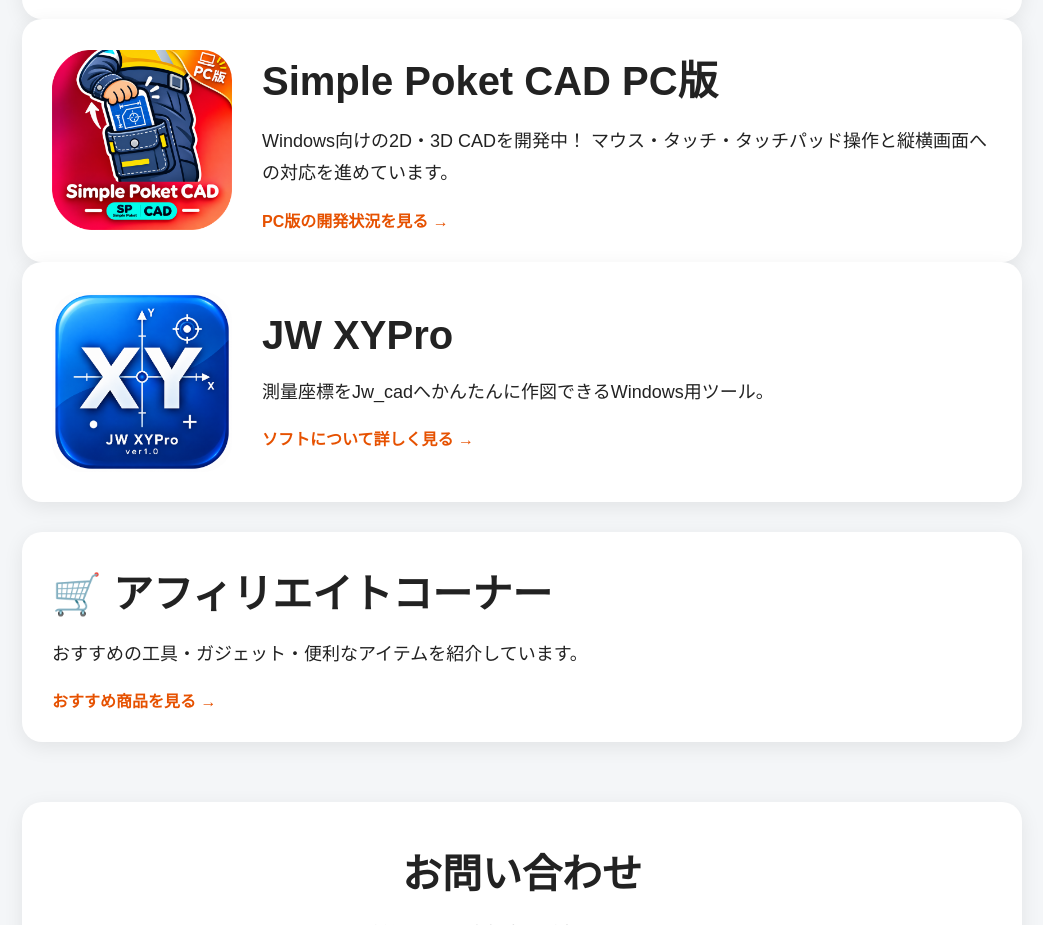
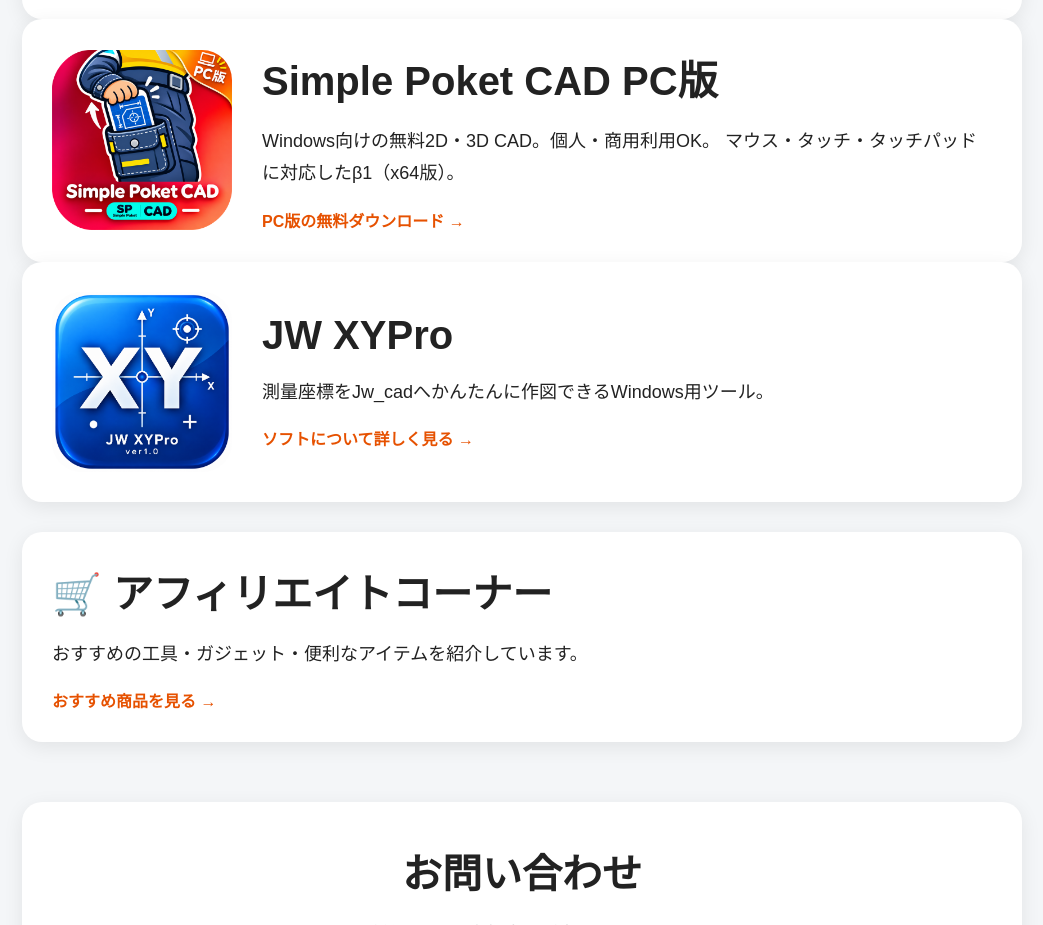
Before and after one commit to UGCORPO/ugcorpo_website, a plain HTML site: page index.html in a window 1280 px wide. Shown: the part 880-1805 px from the top of the page, without its empty margins (118-1161 px from the left). Drawn offline with Linux system fonts and the light colour scheme.

Commit message:
Update index.html

```diff
--- a/index.html
+++ b/index.html
@@ -63,8 +63,8 @@
     </a>
 
 
-    <!-- Simple Poket CAD Windows PC版：開発中 -->
-    <a href="simple-pocket-cad.html#windows-version" class="app-card" aria-label="Simple Poket CAD PC版の開発状況を見る">
+    <!-- Simple Poket CAD Windows PC版：β1 -->
+    <a href="simple-pocket-cad.html#windows-version" class="app-card" aria-label="Simple Poket CAD PC版のダウンロード・利用条件を見る">
       <img
         src="images/spcad_pc_icon_red.png"
         alt="Simple Poket CAD PC版の赤いアイコン"
@@ -77,11 +77,11 @@
       <div class="app-info">
         <h2>Simple Poket CAD PC版</h2>
         <p>
-          Windows向けの2D・3D CADを開発中！
-          マウス・タッチ・タッチパッド操作と縦横画面への対応を進めています。
+          Windows向けの無料2D・3D CAD。個人・商用利用OK。
+          マウス・タッチ・タッチパッドに対応したβ1（x64版）。
         </p>
         <span class="more">
-          PC版の開発状況を見る →
+          PC版の無料ダウンロード →
         </span>
       </div>
     </a>
```
